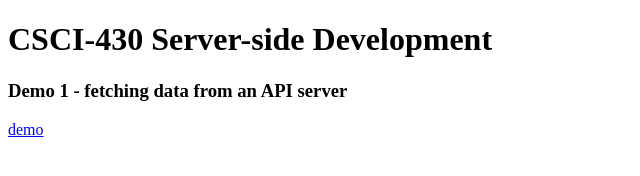
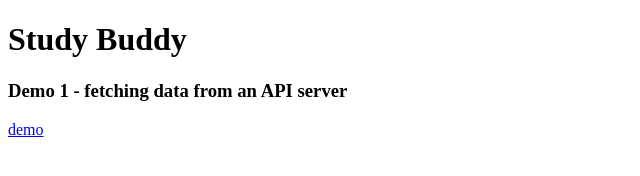
Before and after one commit to erimcg/studybuddy-app, a plain HTML site: page index.html in a window 1280 px wide. Shown: the whole page, without its empty margins (0-640 px from the left). Drawn offline with Linux system fonts and the light colour scheme.

Commit message:
changed title

```diff
--- a/index.html
+++ b/index.html
@@ -5,7 +5,7 @@
     </head>
 
     <body>
-        <h1>CSCI-430 Server-side Development</h1>
+        <h1>Study Buddy</h1>
 
         <h3>Demo 1 - fetching data from an API server</h3>
         <a href="demo1.html">demo</a>
```
